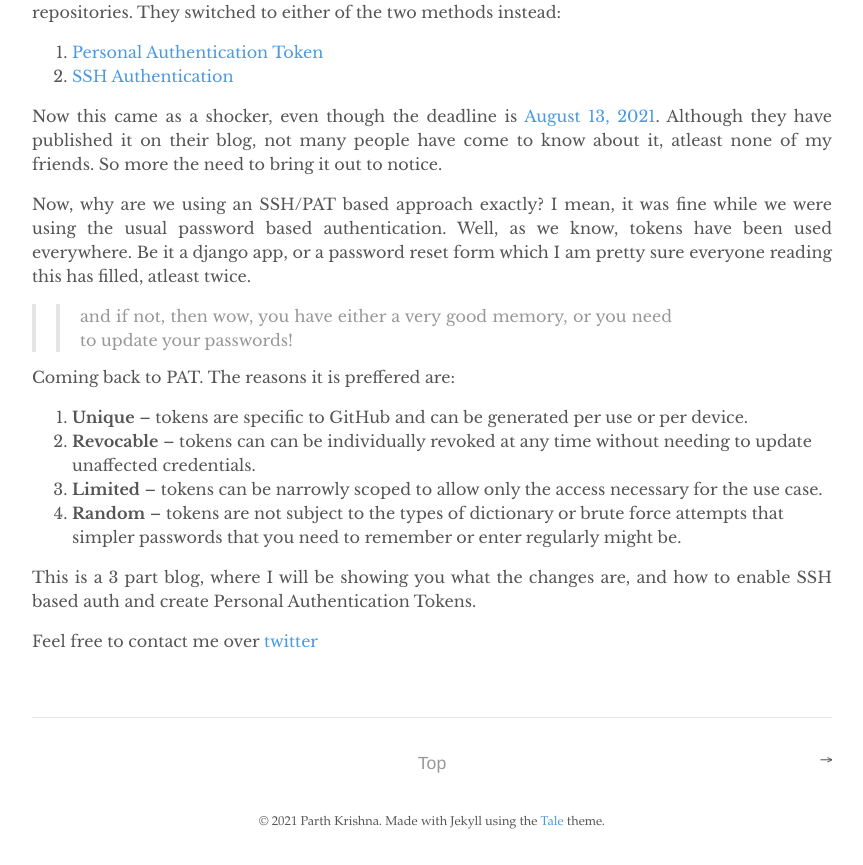
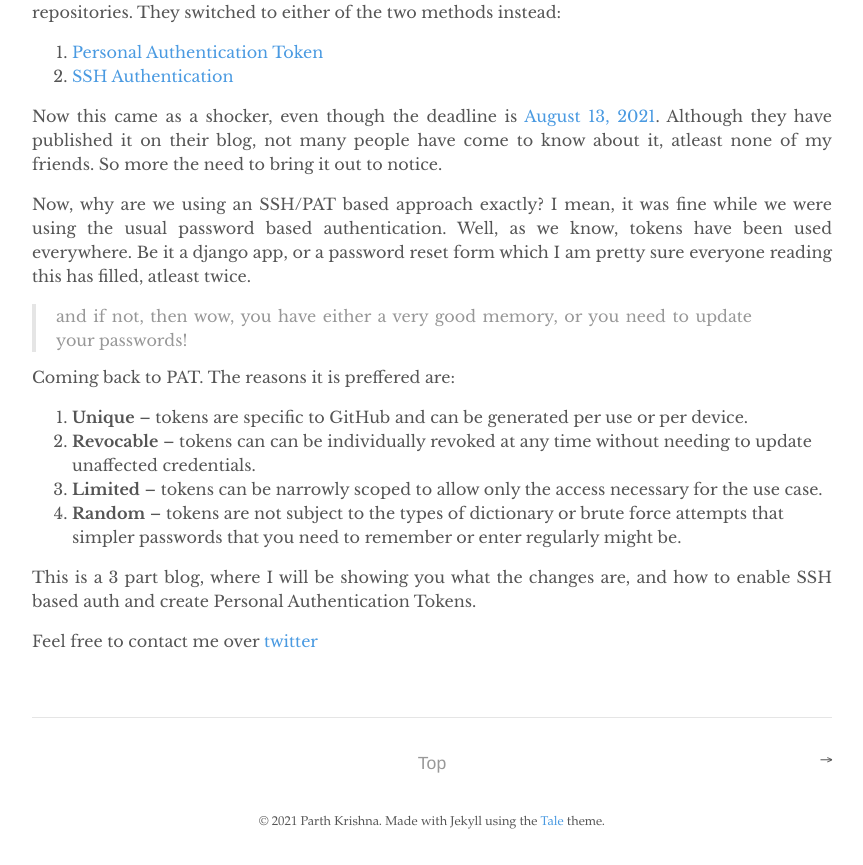
Before and after one commit to learnxtoday/learnxtoday.github.io, a Jekyll site: the page built from _posts/2021-01-11-ssh-auth.md, in a window 1280 px wide. Shown: the part 795-1660 px from the top of the page, without its empty margins (208-1071 px from the left). Built offline with Jekyll 4.4.1, drawn with Linux system fonts in a browser that asks for light colours.

Commit message:
Minor fixes

```diff
--- a/_posts/2021-01-11-ssh-auth.md
+++ b/_posts/2021-01-11-ssh-auth.md
@@ -17,7 +17,7 @@ Apparently, last month Github thought of [deprecating the password based authent
 Now this came as a shocker, even though the deadline is [August 13, 2021](https://github.blog/2020-12-15-token-authentication-requirements-for-git-operations/#:~:text=Beginning,2021). Although they have published it on their blog, not many people have come to know about it, atleast none of my friends. So more the need to bring it out to notice.
 
 Now, why are we using an SSH/PAT based approach exactly? I mean, it was fine while we were using the usual password based authentication. Well, as we know, tokens have been used everywhere. Be it a django app, or a password reset form which I am pretty sure everyone reading this has filled, atleast twice.
-> > and if not, then wow, you have either a very good memory, or you need to update your passwords!
+> and if not, then wow, you have either a very good memory, or you need to update your passwords!
 
 Coming back to PAT. The reasons it is preffered are:
 1. **Unique** – tokens are specific to GitHub and can be generated per use or per device.
```
Also changed, not shown: _posts/2021-01-04-new-decade-new-system.md (+1 -1 lines).
